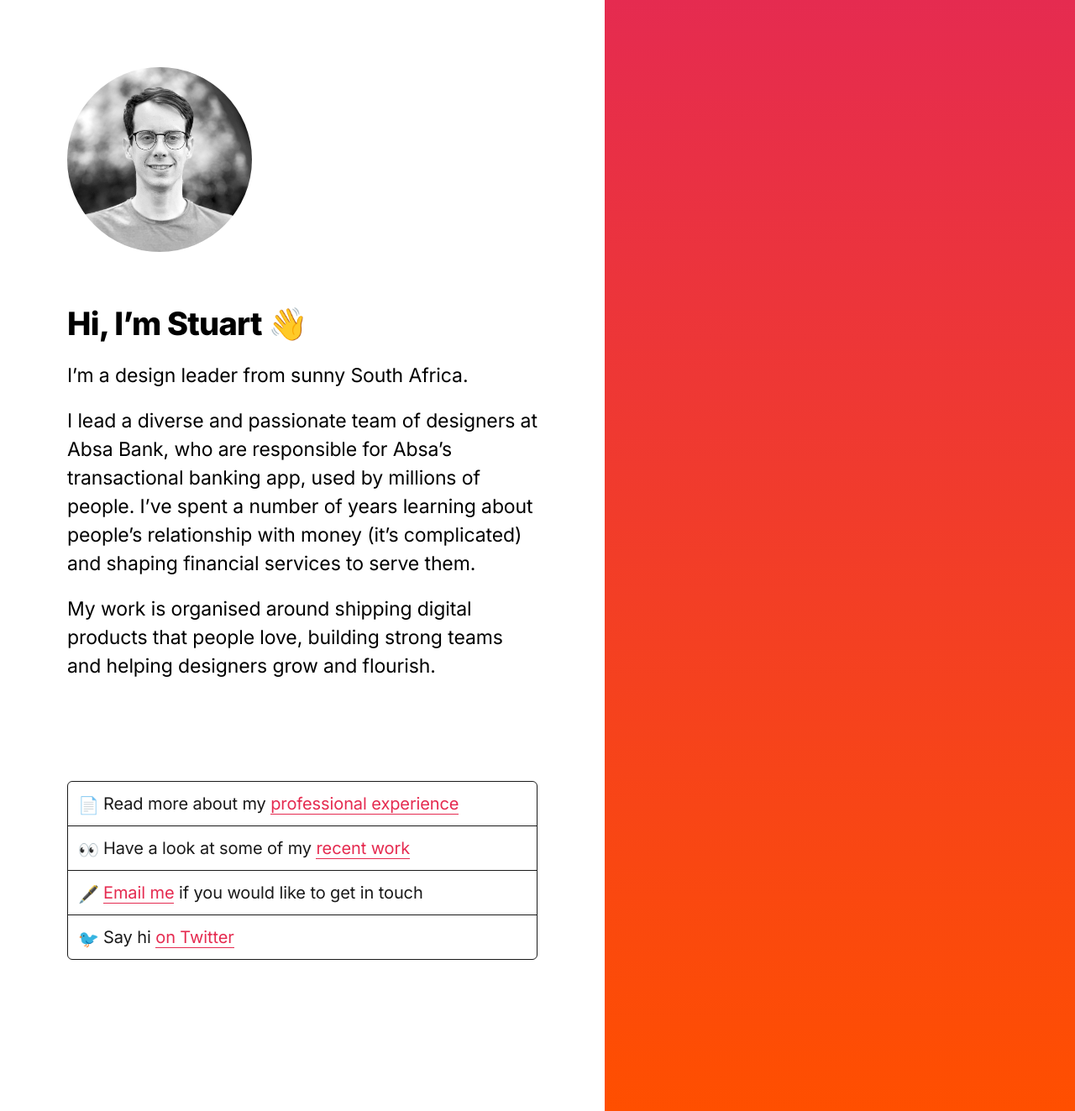
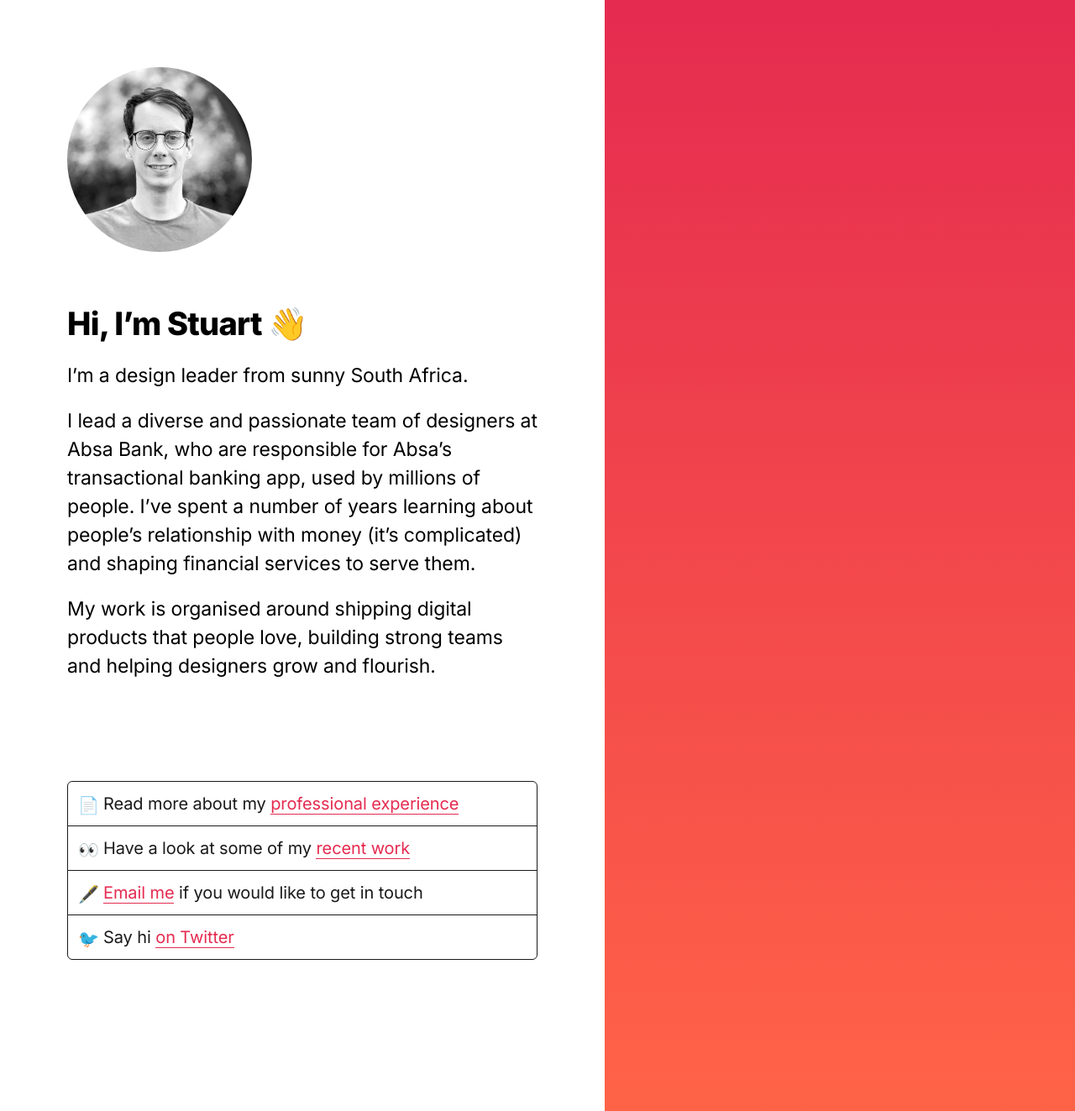
Before and after one commit to stuartwiener/stuartwiener.github.io, a Jekyll site: the page built from index.html, in a window 1280 px wide. Shown: the whole page at 84% size. Built offline with Jekyll 4.4.1, drawn with Linux system fonts in a browser that asks for light colours.

Commit message:
better colours

```diff
--- a/_sass/_layout.scss
+++ b/_sass/_layout.scss
@@ -117,7 +117,7 @@ html, body {
       position: absolute;
       top: 0;
       right: 0;
-      background-image: linear-gradient(var(--color-1), #FF4F00);
+      background-image: linear-gradient(var(--color-1), var(--color-4));
     }
   }
 }
--- a/css/main.scss
+++ b/css/main.scss
@@ -10,6 +10,7 @@
   --color-1: #E52B50;
   --color-2: #C40233;
   --color-3: rgba(229,43,80,0.08);
+  --color-4: #FF6347;
 }
 
 // Import partials from `sass_dir` (defaults to `_sass`)
```
